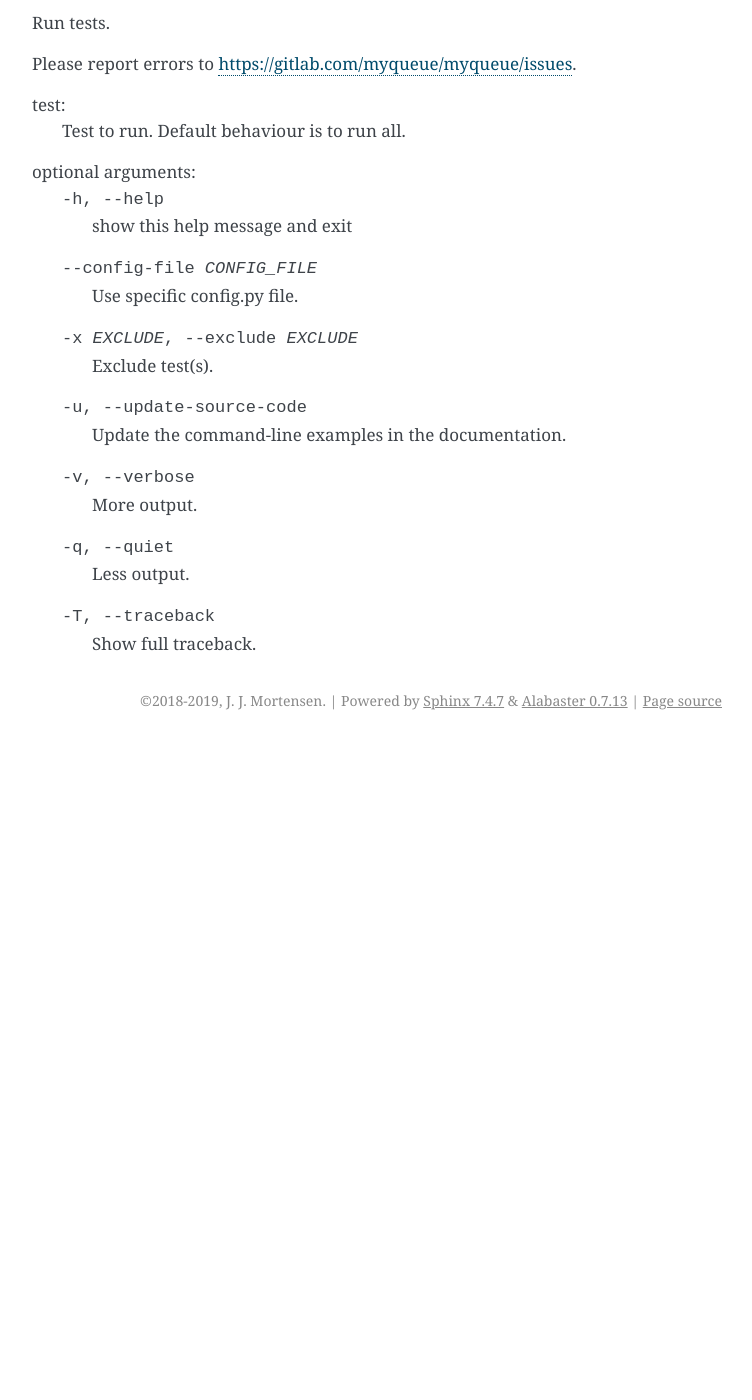
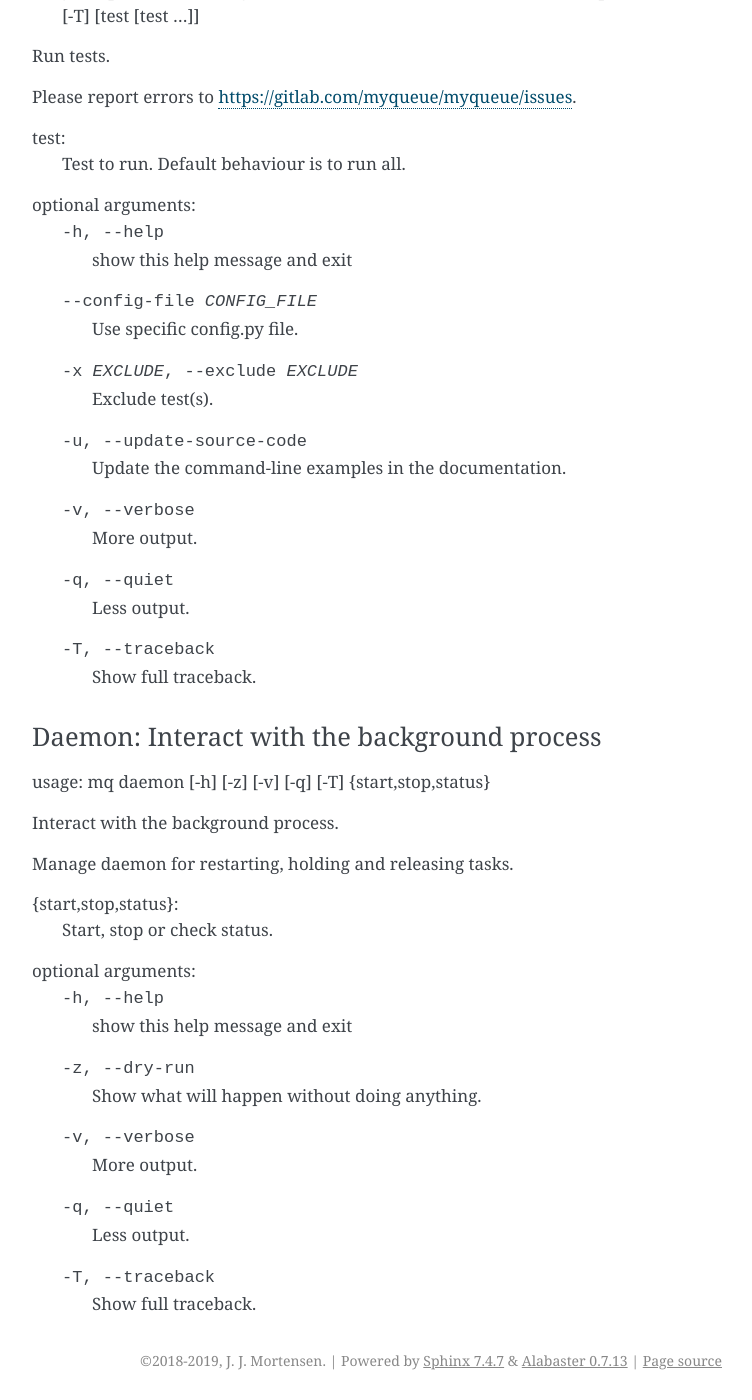
Before and after one commit to Yangxinsix/myqueue, a Sphinx documentation site: the page built from docs/cli.rst, in a window 1280 px wide and 1400 px high, scrolled down 13289 px. Shown: the whole window, without its empty margins (388-1140 px from the left). Built offline with Sphinx 7.4.7, drawn with Linux system fonts in a browser that asks for light colours; before the commit the page ends 14029 px from its top, so only the background shows below that; some of the changed text lies outside the part shown.

```diff
--- a/docs/cli.rst
+++ b/docs/cli.rst
@@ -42,6 +42,8 @@ Sub-commands
       - Set up tab-completion for Bash
     * - :ref:`test <test>`
       - Run tests
+    * - :ref:`daemon <daemon>`
+      - Interact with the background process
 
 
 .. _help:
@@ -508,3 +510,25 @@ optional arguments:
   -v, --verbose         More output.
   -q, --quiet           Less output.
   -T, --traceback       Show full traceback.
+
+
+.. _daemon:
+
+Daemon: Interact with the background process
+--------------------------------------------
+
+usage: mq daemon [-h] [-z] [-v] [-q] [-T] {start,stop,status}
+
+Interact with the background process.
+
+Manage daemon for restarting, holding and releasing tasks.
+
+{start,stop,status}:
+    Start, stop or check status.
+
+optional arguments:
+  -h, --help           show this help message and exit
+  -z, --dry-run        Show what will happen without doing anything.
+  -v, --verbose        More output.
+  -q, --quiet          Less output.
+  -T, --traceback      Show full traceback.
```
Also changed, not shown: docs/howitworks.rst (+7 -2 lines), 3 other files.
